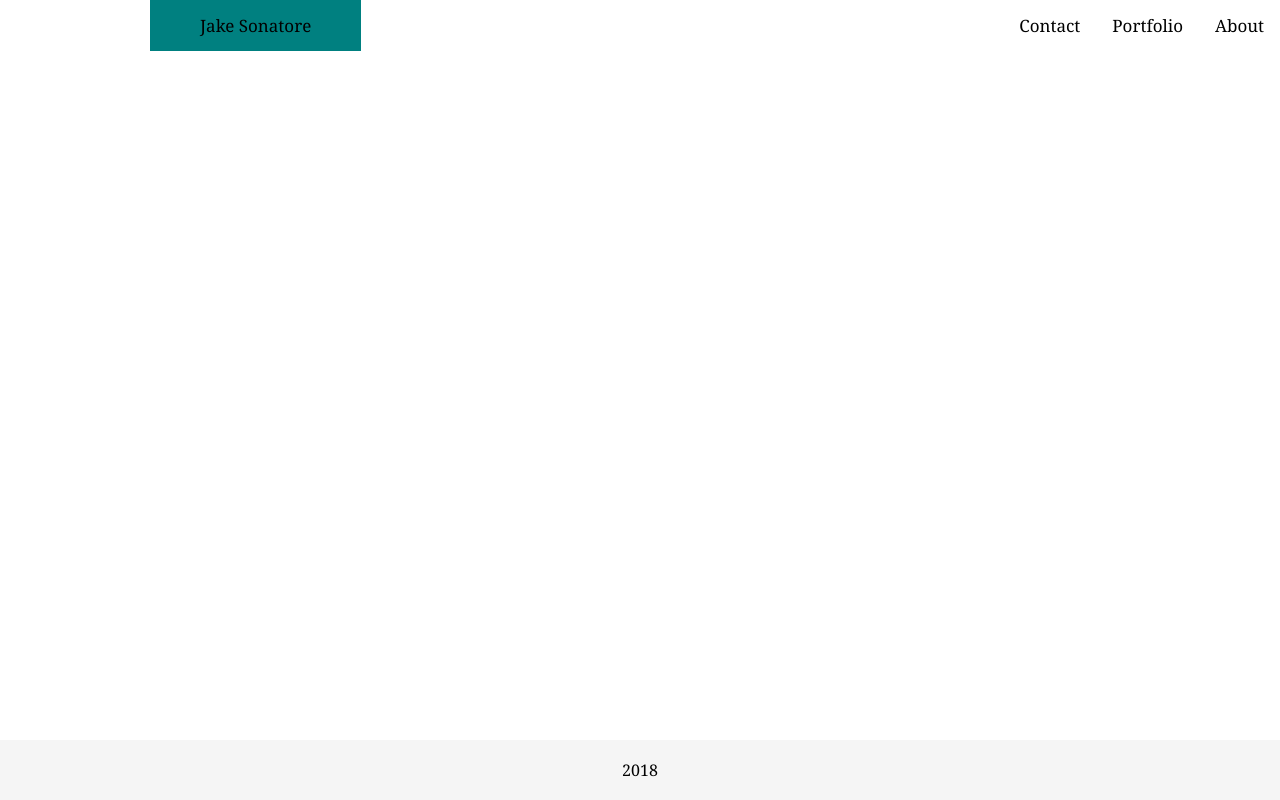
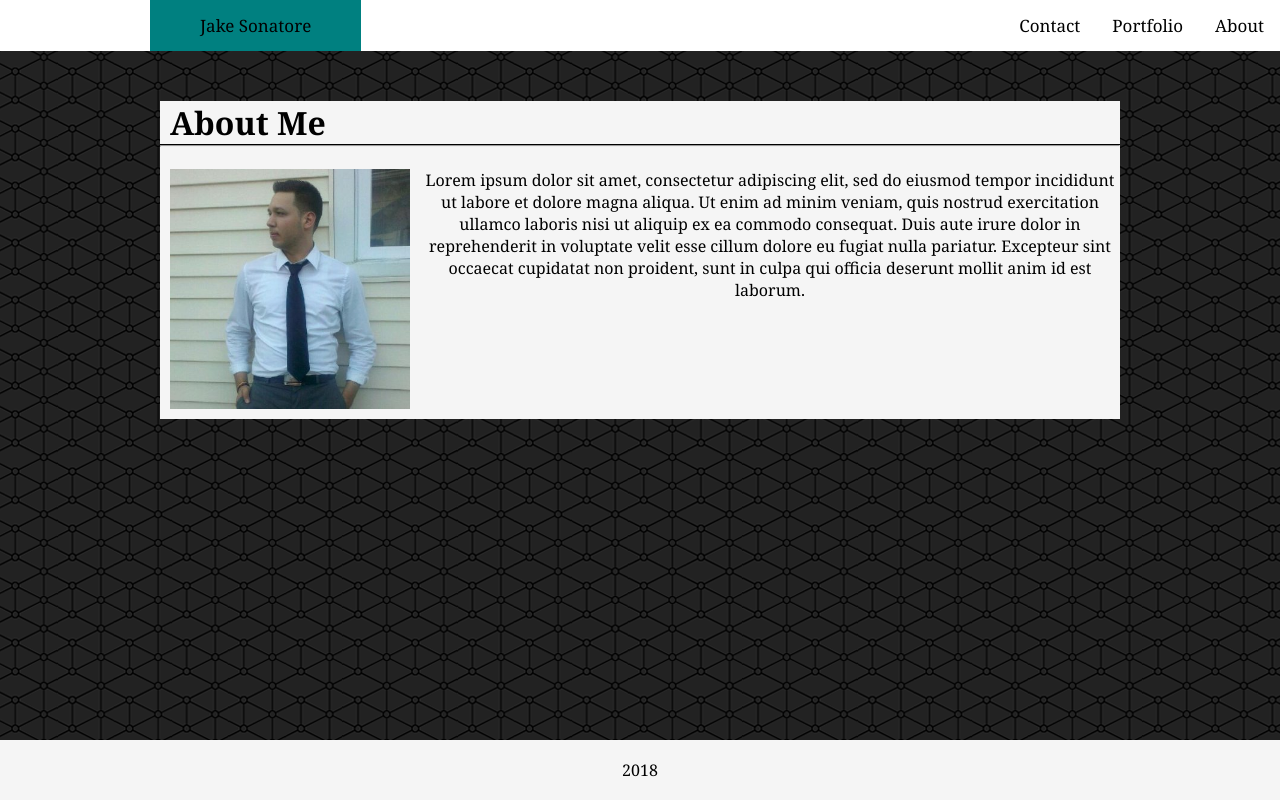
Before and after one commit to TwentyVT/Basic-Porfolio, a plain HTML site: page porfolio.html in a window 1280 px wide. Drawn offline with Linux system fonts and the light colour scheme.

Commit message:
Super actual final good header, contact page done

```diff
--- a/assets/css/style.css
+++ b/assets/css/style.css
@@ -1,13 +1,18 @@
 * {
     font-family: Georgia,"Times New Roman",Times,serif;
     margin: 0;
+}
+
+body {
+  background-image: url("../images/connectwork.png")
 }
 
 .topnav {
     overflow: hidden;
     background-color: white;
     float:right;
-    padding: 0 0 50px 0 ;
+    margin: 0 0 50px 0;
+    width: 100%;
   }
 
 .topnav a {
@@ -53,11 +58,13 @@
     clear: both;
     }
 
-
+header {
+  background-color: whitesmoke;
+}
 #box {
   clear: both;
   display: inline-block;
-  background-color: lightgray;
+  background-color: whitesmoke;
   box-sizing: content-box;
   box-align: center;
   text-align: center;
@@ -79,7 +86,8 @@
 
 h1 {
   text-align: left;
-  width: 960px;
+  width: 950px;
+  padding-left: 10px;
   margin: 0 0 0 0;
   border-bottom: 2px;
   border-style: solid;
@@ -92,7 +100,7 @@ h1 {
   width: 100%;
   height: 60px;
   line-height: 60px;
-  background-color: #f5f5f5;
+  background-color: whitesmoke;
   text-align: center;
   /* color: black;
   text-align: center;
--- a/porfolio.html
+++ b/porfolio.html
@@ -8,18 +8,34 @@
     <title>Jake's Portfolio</title>
     <link rel="stylesheet" type="text/css" href="assets/css/style.css">
 </head>
-
 <header>
-    <div class="test">Jake Sonatore</div>
     <div class="topnav active">
+        <div class="test">Jake Sonatore</div>
         <a href="index.html">About</a>
         <a href="porfolio.html">Portfolio</a>
         <a href="contact.html">Contact</a>
     </div>
-
 </header>
 
 <body>
+
+        <div id="box">
+                <div>
+                        <h1>About Me</h1>
+                        <hr>
+                        <br>
+                </div>
+                <div>
+                        <img src="assets/images/me.jpg" class="picture">
+
+                        <p>Lorem ipsum dolor sit amet, consectetur adipiscing elit, sed do eiusmod tempor incididunt ut labore
+                                et dolore magna aliqua. Ut enim ad minim veniam, quis nostrud exercitation ullamco laboris
+                                nisi ut aliquip ex ea commodo consequat. Duis aute irure dolor in reprehenderit in voluptate
+                                velit esse cillum dolore eu fugiat nulla pariatur. Excepteur sint occaecat cupidatat non
+                                proident, sunt in culpa qui officia deserunt mollit anim id est laborum.
+                        </p>
+                </div>
+        </div>
 
     <footer>
         <div class="footer">2018</div>
```
Also changed, not shown: contact.html (+1 -1 lines), index.html (+1 -1 lines), assets/images/connectwork.png (added), assets/images/connectwork/connectwork/connectwork.png (added), assets/images/connectwork/connectwork/readme.txt (added).
